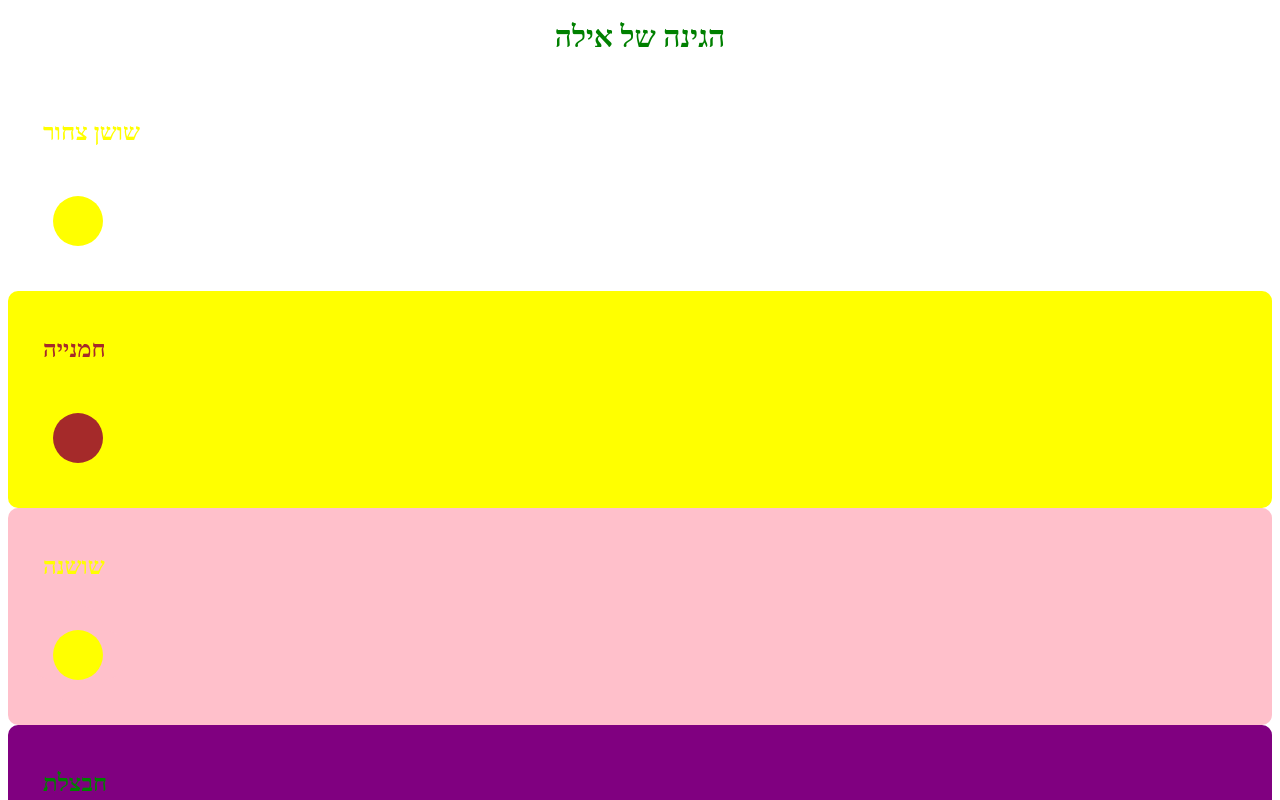
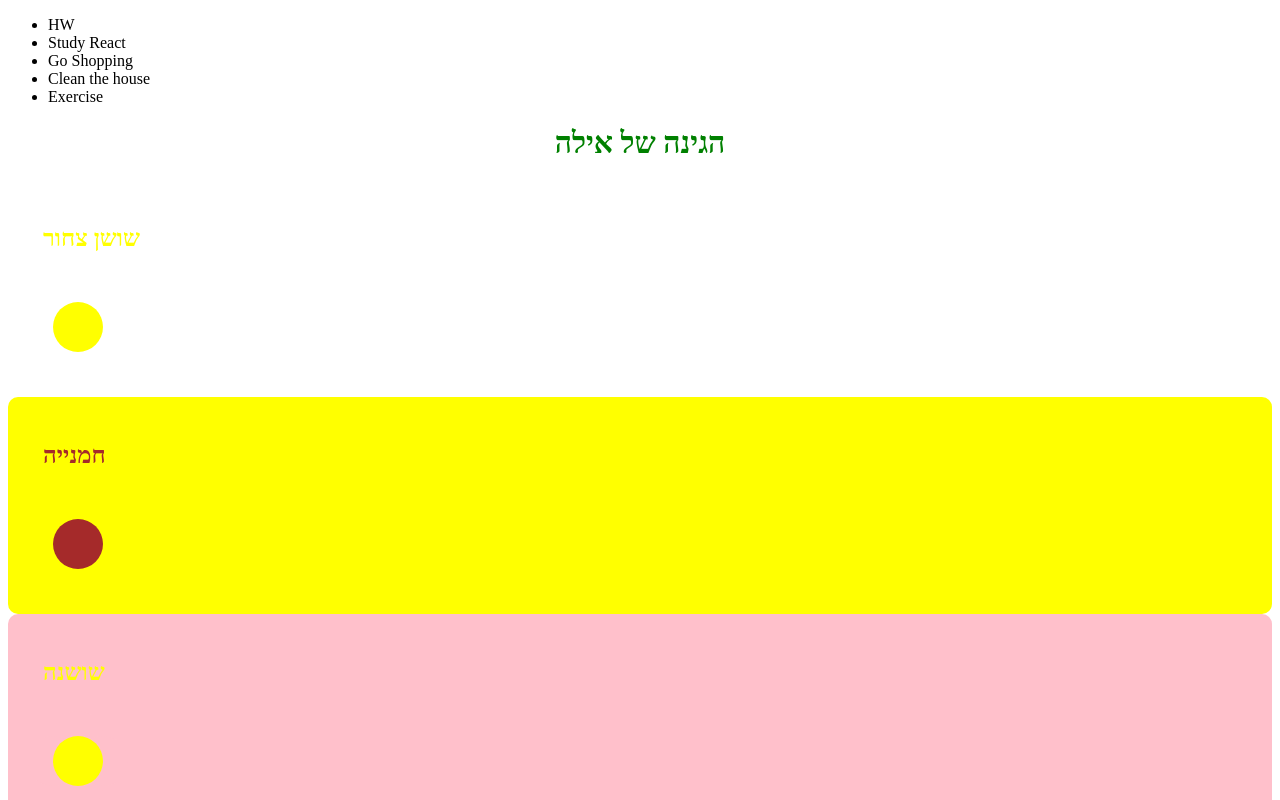
Before and after one commit to ayala33081-lang/my-garden-app, a React (Vite) app: page / in a window 1280 px wide. Shown: the top 800 px of the page. Built offline with nearby package versions, Linux system fonts and the light colour scheme.

Commit message:
Adding todo list as com

```diff
--- a/src/App.jsx
+++ b/src/App.jsx
@@ -1,126 +1,8 @@
 import { useState } from 'react'
 import { Header } from './Header/Header.jsx'
 import {Flower} from './Flower/Flower.jsx'
+import {TodoList} from './Todolist/TodoList.jsx'
 
-// import heroImg from './assets/hero.png'
-// import reactLogo from './assets/react.svg'
-// import viteLogo from './assets/vite.svg'
-// import './App.css'
-
-// function App() {
-//   // const [count, setCount] = useState(0)
-
-//   return (
-//     // <>
-//     //   <section id="center">
-//     //     <div className="hero">
-//     //       <img src={heroImg} className="base" width="170" height="179" alt="" />
-//     //       <img src={reactLogo} className="framework" alt="React logo" />
-//     //       <img src={viteLogo} className="vite" alt="Vite logo" />
-//     //     </div>
-//     //     <div>
-//     //       <h1>Get started</h1>
-//     //       <p>
-//     //         Edit <code>src/App.jsx</code> and save to test <code>HMR</code>
-//     //       </p>
-//     //     </div>
-//     //     <button
-//     //       type="button"
-//     //       className="counter"
-//     //       onClick={() => setCount((count) => count + 1)}
-//     //     >
-//     //       Count is {count}
-//     //     </button>
-//     //   </section>
-
-//     //   <div className="ticks"></div>
-
-//     //   <section id="next-steps">
-//     //     <div id="docs">
-//     //       <svg className="icon" role="presentation" aria-hidden="true">
-//     //         <use href="/icons.svg#documentation-icon"></use>
-//     //       </svg>
-//     //       <h2>Documentation</h2>
-//     //       <p>Your questions, answered</p>
-//     //       <ul>
-//     //         <li>
-//     //           <a href="https://vite.dev/" target="_blank">
-//     //             <img className="logo" src={viteLogo} alt="" />
-//     //             Explore Vite
-//     //           </a>
-//     //         </li>
-//     //         <li>
-//     //           <a href="https://react.dev/" target="_blank">
-//     //             <img className="button-icon" src={reactLogo} alt="" />
-//     //             Learn more
-//     //           </a>
-//     //         </li>
-//     //       </ul>
-//     //     </div>
-//     //     <div id="social">
-//     //       <svg className="icon" role="presentation" aria-hidden="true">
-//     //         <use href="/icons.svg#social-icon"></use>
-//     //       </svg>
-//     //       <h2>Connect with us</h2>
-//     //       <p>Join the Vite community</p>
-//     //       <ul>
-//     //         <li>
-//     //           <a href="https://github.com/vitejs/vite" target="_blank">
-//     //             <svg
-//     //               className="button-icon"
-//     //               role="presentation"
-//     //               aria-hidden="true"
-//     //             >
-//     //               <use href="/icons.svg#github-icon"></use>
-//     //             </svg>
-//     //             GitHub
-//     //           </a>
-//     //         </li>
-//     //         <li>
-//     //           <a href="https://chat.vite.dev/" target="_blank">
-//     //             <svg
-//     //               className="button-icon"
-//     //               role="presentation"
-//     //               aria-hidden="true"
-//     //             >
-//     //               <use href="/icons.svg#discord-icon"></use>
-//     //             </svg>
-//     //             Discord
-//     //           </a>
-//     //         </li>
-//     //         <li>
-//     //           <a href="https://x.com/vite_js" target="_blank">
-//     //             <svg
-//     //               className="button-icon"
-//     //               role="presentation"
-//     //               aria-hidden="true"
-//     //             >
-//     //               <use href="/icons.svg#x-icon"></use>
-//     //             </svg>
-//     //             X.com
-//     //           </a>
-//     //         </li>
-//     //         <li>
-//     //           <a href="https://bsky.app/profile/vite.dev" target="_blank">
-//     //             <svg
-//     //               className="button-icon"
-//     //               role="presentation"
-//     //               aria-hidden="true"
-//     //             >
-//     //               <use href="/icons.svg#bluesky-icon"></use>
-//     //             </svg>
-//     //             Bluesky
-//     //           </a>
-//     //         </li>
-//     //       </ul>
-//     //     </div>
-//     //   </section>
-
-//     //   <div className="ticks"></div>
-//     //   <section id="spacer"></section>
-//     // </>
-//   // )
-// }
 const App = () => {
   const flowers = [{id: 1, flowerName: "שושן צחור", colorPetals: "white", colorCentralLeaf: "yellow"},
   {id: 2, flowerName: "חמנייה", colorPetals: "yellow", colorCentralLeaf: "brown"},
@@ -130,16 +12,12 @@ const App = () => {
   {id: 6, flowerName: "רקפת", colorPetals: "red", colorCentralLeaf: "green"}];
   return (
     <div>
+      <TodoList />
       <Header />
       {flowers.map((flower) => (
         <Flower key={flower.id} flowerName={flower.flowerName} colorPetals={flower.colorPetals} colorCentralLeaf={flower.colorCentralLeaf} />
       ))}
-       {/* <Flower flowerName="שושן צחור"  />
-      <Flower flowerName="חמנייה" colorPetals="yellow" colorCentralLeaf="brown" />
-      <Flower flowerName="שושנה" colorPetals="pink" colorCentralLeaf="yellow" />
-      <Flower flowerName="חבצלת" colorPetals="purple"  />
-      <Flower flowerName="דפנה" colorPetals="blue" colorCentralLeaf="white" />
-      <Flower flowerName="רקפת"  colorCentralLeaf="green" />  */}
+
     </div>
   );
 }
--- /dev/null
+++ b/src/Todolist/TodoList.jsx
@@ -0,0 +1,12 @@
+export const TodoList = () => {
+  const TodoList =["HW","Study React", "Go Shopping", "Clean the house", "Exercise"];
+  return (
+    <ul>
+      {TodoList.map((todo) => (
+        <li >
+          {todo}
+        </li>
+      ))}
+    </ul>
+  );
+};
```
